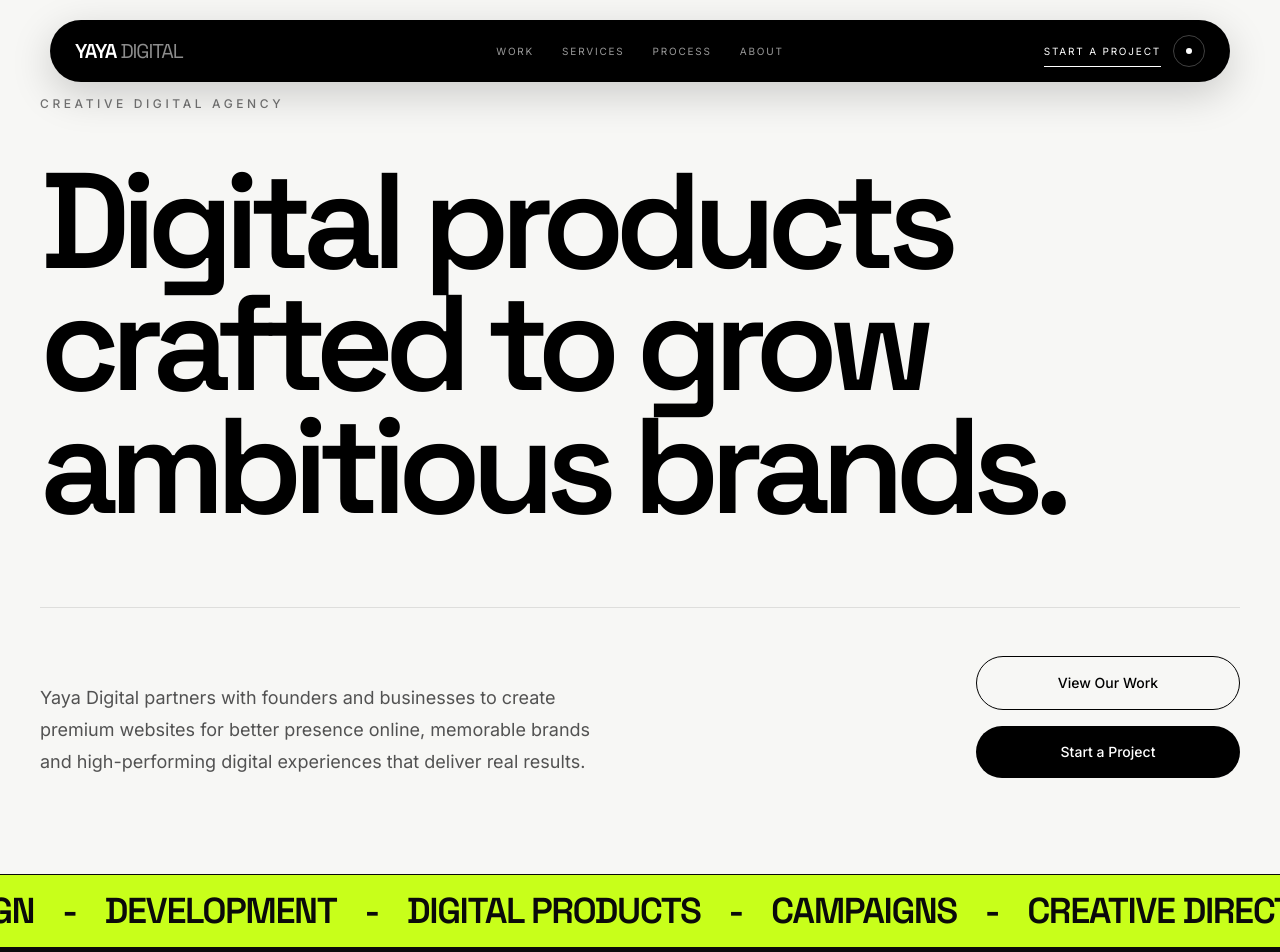
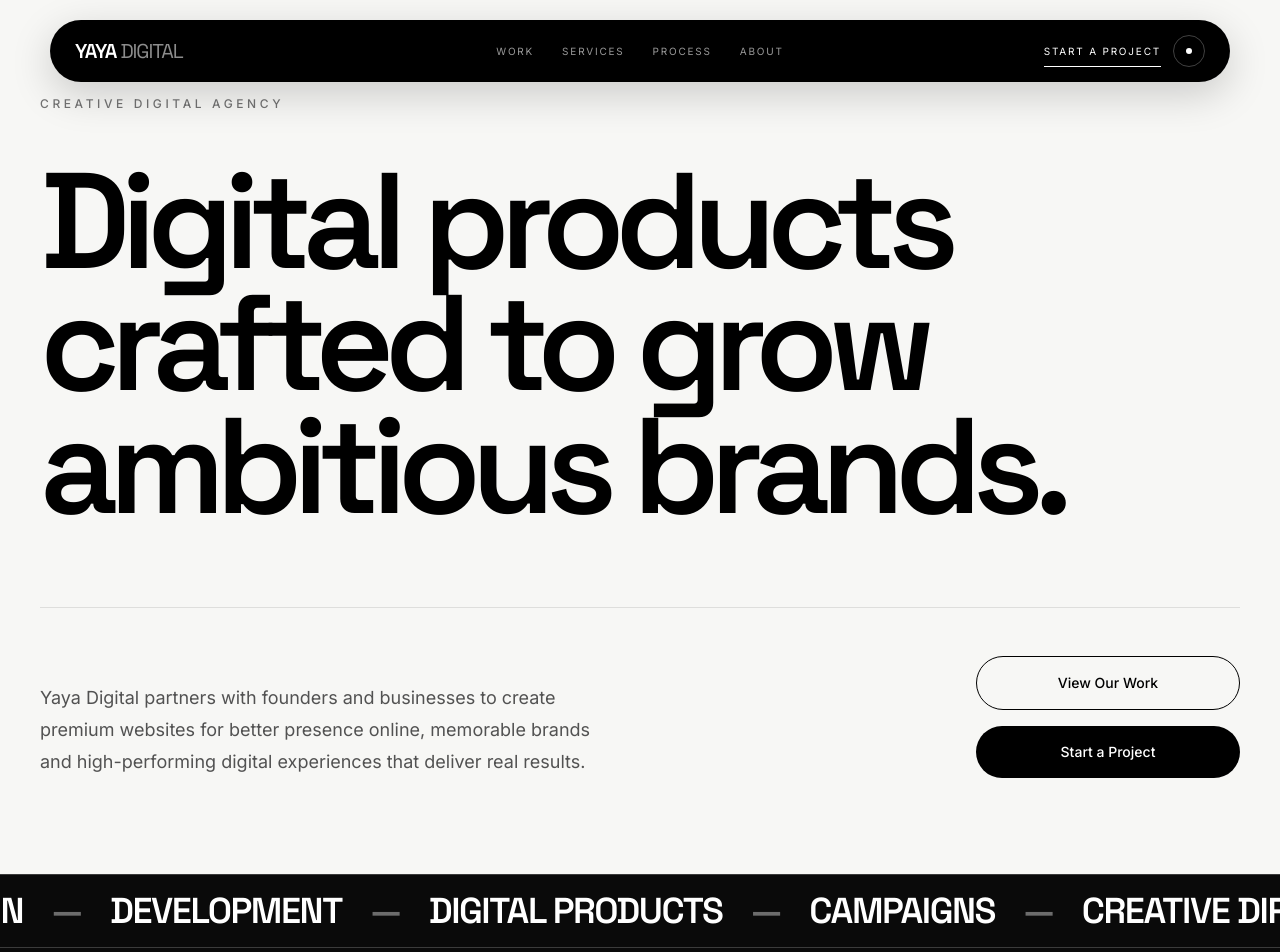
Before and after one commit to siyachili/yaya-digital, a Next.js app: page / in a window 1280 px wide. Shown: the top 952 px of the page. Built offline with nearby package versions, Linux system fonts and the light colour scheme.

Commit message:
latest marqueee

```diff
--- a/components/Marquee.jsx
+++ b/components/Marquee.jsx
@@ -6,17 +6,18 @@ const items = [
   "Campaigns",
   "Creative direction",
 ];
+
 export default function Marquee() {
   return (
-    <div className="overflow-hidden border-y border-ink bg-acid py-4 text-ink">
+    <div className="overflow-hidden border-y border-white/20 bg-transparent py-4 text-white">
       <div className="flex w-max animate-marquee">
         {[...items, ...items].map((x, i) => (
           <span
             key={i}
-            className="flex items-center whitespace-nowrap font-display text-2xl font-semibold uppercase tracking-[-.04em] md:text-4xl"
+            className="flex items-center whitespace-nowrap font-display text-2xl font-semibold uppercase tracking-[-0.04em] md:text-4xl"
           >
             <span className="mx-7">{x}</span>
-            <span> - </span>
+            <span className="text-white/40">—</span>
           </span>
         ))}
       </div>
--- a/components/Work.jsx
+++ b/components/Work.jsx
@@ -2,7 +2,7 @@ const project = {
   n: "01",
   title: "Brendon Bridge",
   image: "/images/brendon.jpeg",
-  url: "https://brendonbridge.com/",
+  url: "https://brendonbridgestudios.com/",
   meta: "A refined e-commerce home for a hyper-realistic artist, designed to let every artwork carry the room.",
   type: "Art / E-commerce",
   services: "Strategy · Web design · WordPress",
```
